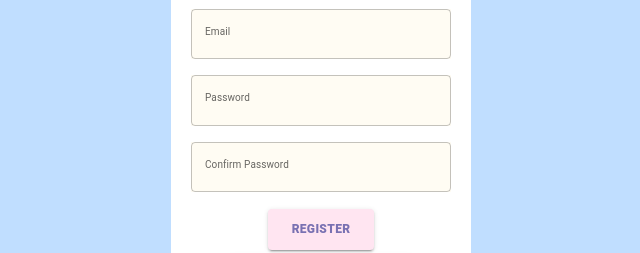
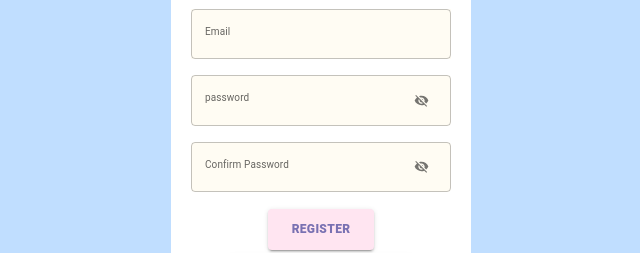
Before and after one commit to JamalHamza/hospital-portal, a React (Vite) app in the folder frontend/: page /register in a window 1280 px wide. Shown: the part 271-524 px from the top of the page, without its empty margins (319-959 px from the left). Built offline with nearby package versions, Linux system fonts and the light colour scheme; no server answers.

Commit message:
Register Page completed

```diff
--- a/frontend/src/components/showPassword/Password.jsx
+++ b/frontend/src/components/showPassword/Password.jsx
@@ -30,16 +30,15 @@ function Password({ placeholder, value, onChange, onPaste, name }) {
     //     )}
     //   </div>
     // </div>
-    <Box sx={{ display: 'flex', flexWrap: 'wrap', width: '100%' }}>
+    <Box>
       <TextField
-        size='small'
         type={showPassword ? 'text' : 'password'}
         label={placeholder}
         value={value}
         onChange={onChange}
         onPaste={onPaste}
         name={name}
-        style={{ margin: '8px', width: '100%' }}
+        style={{ margin: '8px', width: '100%' ,}}
         InputProps={{
           endAdornment: (
             <InputAdornment position='end'>
--- a/frontend/src/pages/auth/Login.jsx
+++ b/frontend/src/pages/auth/Login.jsx
@@ -18,7 +18,6 @@ import { Link, useNavigate } from 'react-router-dom';
 import { toast } from 'react-toastify';
 import * as Yup from 'yup';
 import loginImg from '../../assets/authPage/login.png';
-import Password from '../../components/showPassword/Password';
 import { validateEmail } from '../../redux/features/auth/authServices';
 import {
   login,
@@ -54,10 +53,6 @@ function Login() {
 
   // ! --------------------------------------------
   // ! can use this handleChange while not using formik
-  // const handleChange = (e) => {
-  //   const { name, value } = e.target;
-  //   setFormData({ ...formData, [name]: value });
-  // };
 
   const handleChange = (event) => {
     const { name, value } = event.target;
--- a/frontend/src/pages/auth/Register.jsx
+++ b/frontend/src/pages/auth/Register.jsx
@@ -1,4 +1,13 @@
-import { Box, Button, IconButton, TextField, Typography } from '@mui/material';
+import VisibilityIcon from '@mui/icons-material/Visibility';
+import VisibilityOffIcon from '@mui/icons-material/VisibilityOff';
+import {
+  Box,
+  Button,
+  IconButton,
+  InputAdornment,
+  TextField,
+  Typography,
+} from '@mui/material';
 import { useFormik } from 'formik';
 import React, { useEffect, useState } from 'react';
 import { ImCheckmark, ImCross } from 'react-icons/im';
@@ -42,8 +51,9 @@ const validationSchema = Yup.object().shape({
 
 const Register = () => {
   // ! Initial Values for form
-
   const [formData, setFormData] = useState(initialValues);
+  const [showPassword, setShowPassword] = useState(false);
+  const [showPassword2, setShowPassword2] = useState(false);
 
   const { name, email, password, password2 } = formData;
   const navigate = useNavigate();
@@ -51,6 +61,13 @@ const Register = () => {
   const { isLoading, isLoggedIn, isSuccess, message } = useSelector(
     (state) => state.auth
   );
+
+  const togglePassword2 = () => {
+    setShowPassword2(!showPassword2);
+  };
+  const togglePassword = () => {
+    setShowPassword(!showPassword);
+  };
 
   const handleChange = (event) => {
     const { name, value } = event.target;
@@ -232,7 +249,8 @@ const Register = () => {
             error={formik.touched.email && Boolean(formik.errors.email)}
             helperText={formik.touched.email && formik.errors.email}
           />
-          <TextField
+
+          {/* <TextField
             name='password'
             label='Password'
             variant='outlined'
@@ -243,8 +261,9 @@ const Register = () => {
             onBlur={formik.handleBlur}
             error={formik.touched.password && Boolean(formik.errors.password)}
             helperText={formik.touched.password && formik.errors.password}
-          />
-          <TextField
+          /> */}
+
+          {/* <TextField
             name='password2'
             label='Confirm Password'
             variant='outlined'
@@ -255,7 +274,50 @@ const Register = () => {
             onBlur={formik.handleBlur}
             error={formik.touched.password2 && Boolean(formik.errors.password2)}
             helperText={formik.touched.password2 && formik.errors.password2}
+          /> */}
+
+          {/* ! Added Show and Hide Password */}
+          <TextField
+            name='password'
+            type={showPassword ? 'text' : 'password'}
+            label='password'
+            onChange={handleChange}
+            value={formik.values.password}
+            style={{ margin: '8px', width: '100%' }}
+            InputProps={{
+              endAdornment: (
+                <InputAdornment position='end'>
+                  <IconButton onClick={togglePassword}>
+                    {showPassword ? <VisibilityIcon /> : <VisibilityOffIcon />}
+                  </IconButton>
+                </InputAdornment>
+              ),
+            }}
+            onBlur={formik.handleBlur}
+            error={formik.touched.password && Boolean(formik.errors.password)}
+            helperText={formik.touched.password && formik.errors.password}
           />
+          <TextField
+            name='password2'
+            type={showPassword ? 'text' : 'password'}
+            label='Confirm Password'
+            onChange={handleChange}
+            value={formik.values.password2}
+            style={{ margin: '8px', width: '100%' }}
+            InputProps={{
+              endAdornment: (
+                <InputAdornment position='end'>
+                  <IconButton onClick={togglePassword2}>
+                    {showPassword ? <VisibilityIcon /> : <VisibilityOffIcon />}
+                  </IconButton>
+                </InputAdornment>
+              ),
+            }}
+            onBlur={formik.handleBlur}
+            error={formik.touched.password && Boolean(formik.errors.password)}
+            helperText={formik.touched.password && formik.errors.password}
+          />
+
           <Button
             type='submit'
             variant='contained'
```
